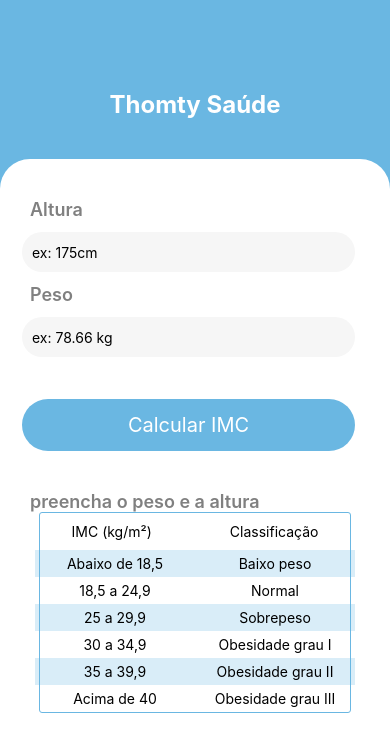
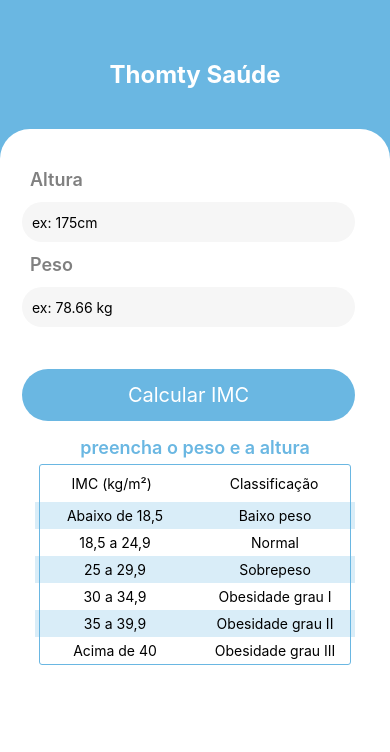
Before and after one commit to Thomgomes/Thomty-Saude-react-native, a React Native app: screen / in a window 390 px wide. Shown: the top 752 px of the page. Built offline with nearby package versions, Linux system fonts and the light colour scheme.

Commit message:
span de erro e padding da tela alterada

```diff
--- a/App.js
+++ b/App.js
@@ -16,7 +16,7 @@
 const styles = StyleSheet.create({
   container: {
     backgroundColor: '#6AB7E2',
-    paddingTop: 80,
+    paddingTop: 50,
 
   },
 });
--- a/src/components/Form/ResultIMC/index.js
+++ b/src/components/Form/ResultIMC/index.js
@@ -13,10 +13,13 @@
 
 const styles = StyleSheet.create({
     result: {
-        marginLeft: 30
+        marginBottom: 6,
+        marginTop: 6,
+        alignItems: 'center',
+        width: '100%',
     },
     textResult: {
-        color: '#808080',
+        color: '#6AB7E2',
         fontWeight: '600',
         fontSize: 18,
     }
--- a/src/components/Form/index.js
+++ b/src/components/Form/index.js
@@ -1,9 +1,8 @@
 import React, { useState } from 'react';
-import { Text, TextInput, View, TouchableOpacity } from 'react-native';
-import { StyleSheet } from 'react-native';
-import { TextInputMask } from 'react-native-masked-text'
+import { Text, TextInput, View, TouchableOpacity, StyleSheet } from 'react-native';
 import ResultIMC from './ResultIMC';
-import Table from '../Table';
+import Table from './Table';
+import { Vibration } from 'react-native';
 
 export default function Form() {
     const [height, setHeight] = useState(null)
@@ -11,6 +10,7 @@
     const [messageImc, setMessageImc] = useState("preencha o peso e a altura")
     const [imc, setImc] = useState(null)
     const [textButton, setTextButton] = useState("Calcular IMC")
+    const [messageError, setMessageError] = useState('')
 
     const imcResult = imc + " kg/m²"
 
@@ -18,13 +18,22 @@
         return setImc(((weight * 10000) / (height * height)).toFixed(2))
     }
 
+    function verificationImc() {
+        if (imc == null) {
+            Vibration.vibrate()
+            setMessageError('Campo Obrigatorio *')
+        }
+    }
+
     function validationImc() {
         if (weight != null && height != null) {
             imcCalculator()
             setMessageImc("Seu imc é igual:")
             setTextButton("Calcular novamente")
+            setMessageError(null)
             return
         }
+        verificationImc()
         setImc(null)
         setTextButton("Calcular IMC")
         setMessageImc("preencha o peso e a altura")
@@ -35,6 +44,7 @@
             <View style={styles.formContext}>
 
                 <Text style={styles.formLabel}>Altura</Text>
+                {messageError === '' || height !== null ? null : <Text style={styles.messageError}>{messageError}</Text>}
                 <TextInput
                     style={styles.input}
                     onChangeText={setHeight}
@@ -45,6 +55,7 @@
                 />
 
                 <Text style={styles.formLabel}>Peso</Text>
+                {messageError === '' || weight !== null ? null : <Text style={styles.messageError}>{messageError}</Text>}
                 <TextInput
                     style={styles.input}
                     onChangeText={setWeight}
@@ -92,6 +103,13 @@
         fontSize: 18,
         paddingLeft: 20,
     },
+    messageError: {
+        color: 'red',
+        fontWeight: '600',
+        fontSize: 8,
+        paddingLeft: 20,
+        margin: 0
+    },
     input: {
         width: '90%',
         borderRadius: 50,
@@ -109,7 +127,7 @@
         paddingTop: 14,
         paddingBottom: 14,
         marginLeft: 12,
-        margin: 30,
+        marginTop: 30,
 
     },
     textButtonCalculator: {
```
Also changed, not shown: src/components/Form/Table/index.js (renamed from src/components/Table/index.js, +2 -17 lines).
